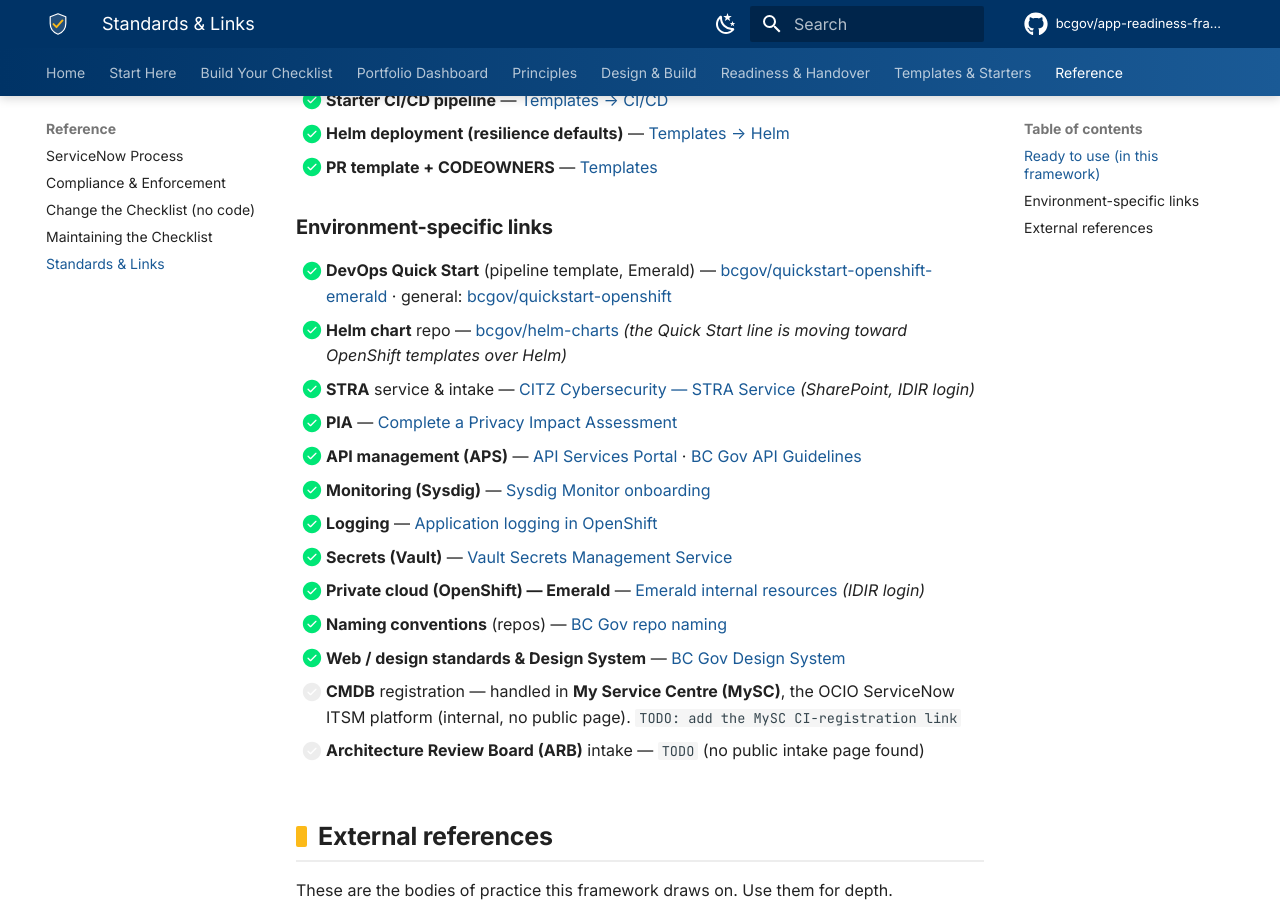
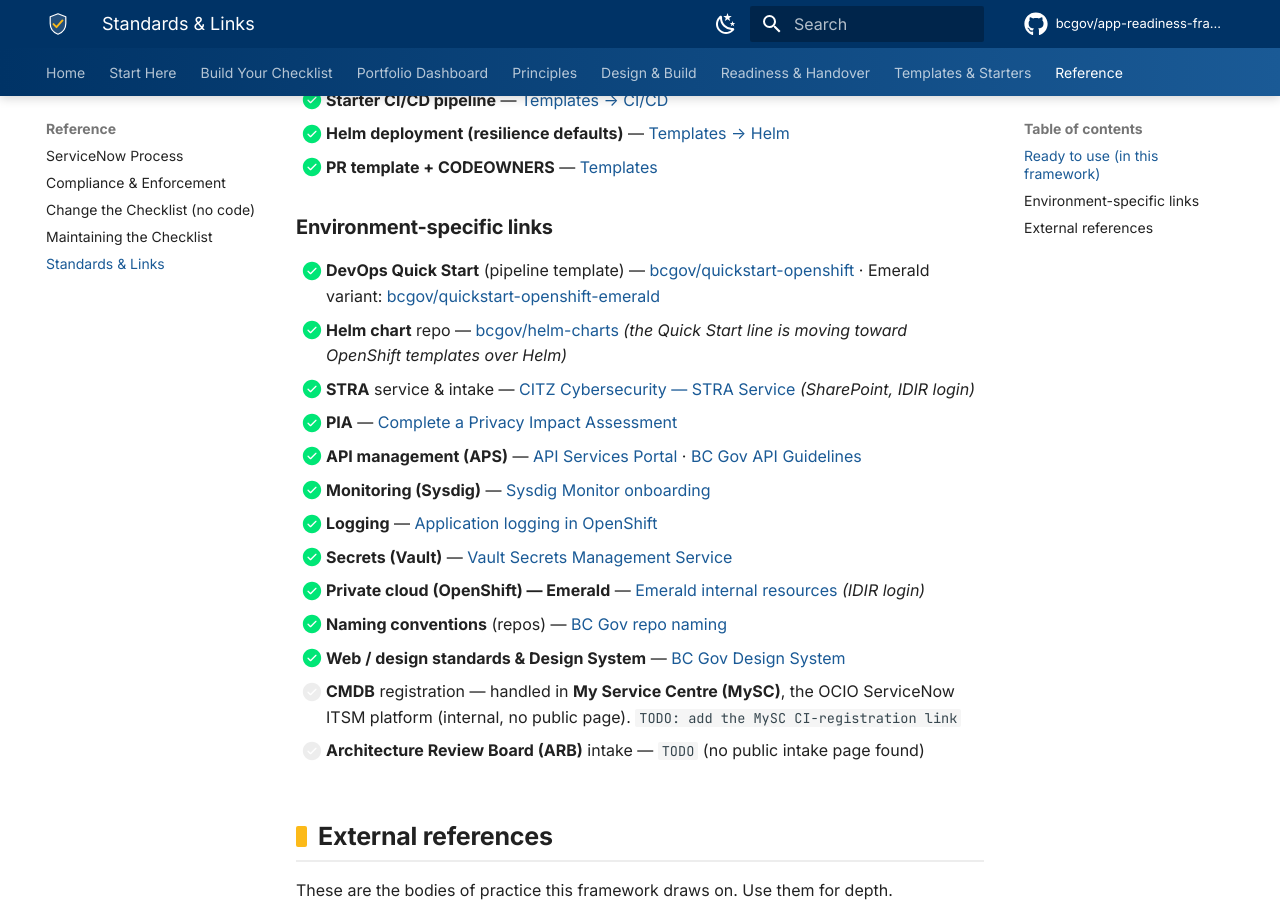
Before and after one commit to bcgov/app-readiness-framework, an MkDocs documentation site: the page built from docs/reference/standards-links.md, in a window 1280 px wide and 900 px high, scrolled down 485 px. Built offline with MkDocs 1.6.1 and Material for MkDocs 9.7.7, drawn with Linux system fonts in a browser that asks for light colours; comment, search, counter and statistics services are not loaded.

Commit message:
Switch CI/CD Quick Start link to general bcgov/quickstart-openshift (Emerald as variant)

```diff
--- a/docs/checklist/checklist-items.csv
+++ b/docs/checklist/checklist-items.csv
@@ -6,7 +6,7 @@
 Design & decisions,G1,Solution & interface documentation,Support needs the whole solution; old-vs-new must be traceable; dependencies visible.,Living solution doc + changelog + integrations. In-house = Must; COTS = link the vendor's changelog.,Solution doc · changelog / release notes · integrations & dependencies,Must,Must,Should,All,../../readiness/production-readiness-review/
 Design & decisions,G1,Accessibility by design (WCAG 2.2 AA),Legally required for public-facing services (Accessible BC Act); expected internally.,Accessibility conformance assessment against WCAG 2.2 AA.,,Must,Must,Should,All,https://www.w3.org/WAI/WCAG22/quickref/
 Design & decisions,G1,Secure operating funding,Funding must be secured before the project starts; no funded support = no go-live.,Operating-cost estimate + Expense Authority approval + funded support model.,Cost estimate · EA approval · funded support model,Must,Must,Should,All,../../readiness/production-readiness-review/
-Build & pipeline,G2,Use the standard CI/CD pipeline (BC Gov Quick Start template),One compliant pipeline bakes in everything below — don't reinvent it as 14 separate items.,"Repo on the Quick Start template, or GitHub Actions containing these stages.",Build · unit/integration tests · SAST · SCA · secret scan · image scan · SBOM · signing · provenance · DAST · licence check · dependency currency · signed commits · branch protection,Must,Must,Must,All,https://github.com/bcgov/quickstart-openshift-emerald
+Build & pipeline,G2,Use the standard CI/CD pipeline (BC Gov Quick Start template),One compliant pipeline bakes in everything below — don't reinvent it as 14 separate items.,"Repo on the Quick Start template, or GitHub Actions containing these stages.",Build · unit/integration tests · SAST · SCA · secret scan · image scan · SBOM · signing · provenance · DAST · licence check · dependency currency · signed commits · branch protection,Must,Must,Must,All,https://github.com/bcgov/quickstart-openshift
 Build & pipeline,G2,Enforce test coverage & test strategy,Coverage decays without a gate; contract tests protect integrations.,Coverage gate — in-house 85% (T1/T2); COTS/contracted = report only.,Coverage gate · unit / integration / contract tests · UAT · test data,Must,Must,Should,All,../../design-build/cicd-devsecops/#the-mandatory-pipeline-attributes
 Build & pipeline,G2,Externalise configuration & secrets; deploy via IaC / GitOps,Config in images or changed by hand causes drift; secrets never belong in code.,Config per environment + managed secrets store ({{SECRETS}}) + IaC in the repo.,Externalised config · managed secrets · IaC · GitOps,Must,Must,Should,All,../../design-build/cicd-devsecops/
 Build & pipeline,G2,Follow Salesforce build practices,"Salesforce enforces hard per-transaction limits and deploys metadata, not containers.",Bulkified code + documented sandbox & deployment path.,Governor limits / bulkification · sandbox & deployment strategy,Must,Must,Should,Salesforce,https://developer.salesforce.com/docs/atlas.en-us.apexcode.meta/apexcode/apex_gov_limits.htm
--- a/docs/reference/standards-links.md
+++ b/docs/reference/standards-links.md
@@ -18,7 +18,7 @@
 
 ### Environment-specific links
 
-- [x] **DevOps Quick Start** (pipeline template, Emerald) — [bcgov/quickstart-openshift-emerald](https://github.com/bcgov/quickstart-openshift-emerald) · general: [bcgov/quickstart-openshift](https://github.com/bcgov/quickstart-openshift)
+- [x] **DevOps Quick Start** (pipeline template) — [bcgov/quickstart-openshift](https://github.com/bcgov/quickstart-openshift) · Emerald variant: [bcgov/quickstart-openshift-emerald](https://github.com/bcgov/quickstart-openshift-emerald)
 - [x] **Helm chart** repo — [bcgov/helm-charts](https://github.com/bcgov/helm-charts) *(the Quick Start line is moving toward OpenShift templates over Helm)*
 - [x] **STRA** service & intake — [CITZ Cybersecurity — STRA Service](https://bcgov.sharepoint.com/sites/CITZ-Cybersecurity/SitePages/STRA-Service.aspx) *(SharePoint, IDIR login)*
 - [x] **PIA** — [Complete a Privacy Impact Assessment](https://www2.gov.bc.ca/gov/content/governments/services-for-government/information-management-technology/privacy/privacy-impact-assessments/complete-a-privacy-impact-assessment)
```
